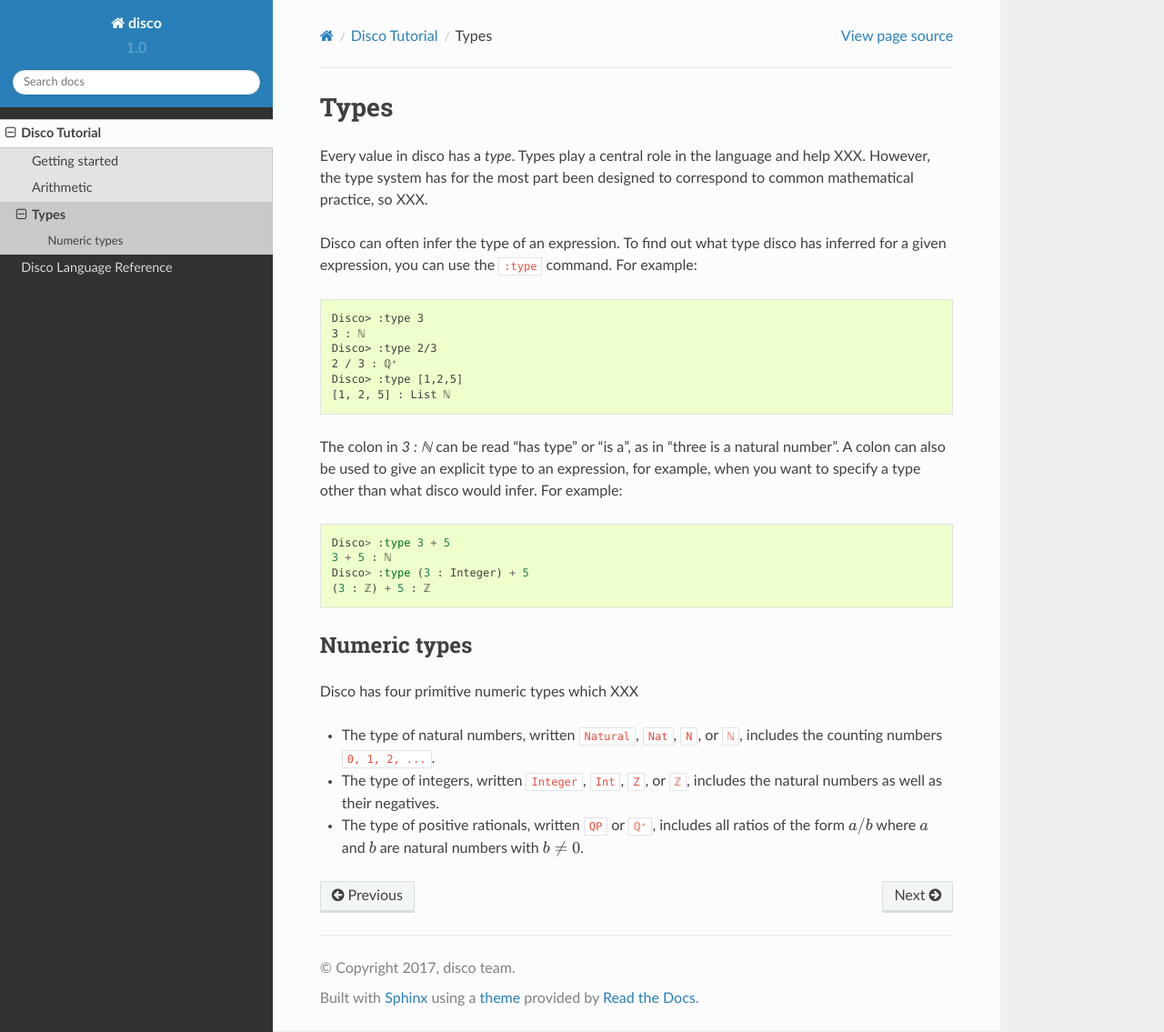
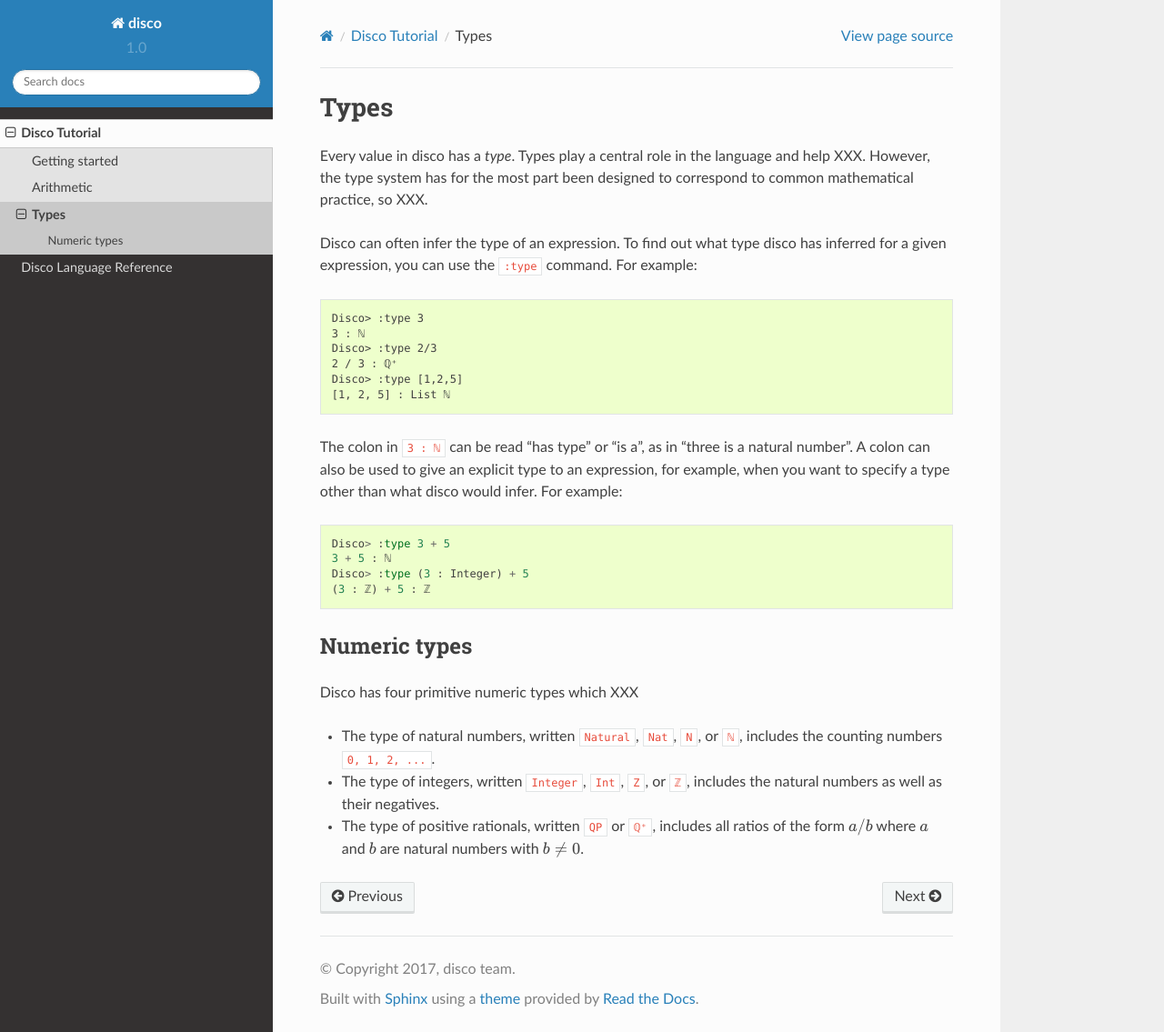
Before and after one commit to disco-lang/disco, a Sphinx documentation site: the page built from docs/tutorial/types.rst, in a window 1280 px wide and 1135 px high. Shown: the whole window at 91% size. Built offline with Sphinx 7.4.7 and the Read the Docs theme 2.0.0, drawn with Linux system fonts in a browser that asks for light colours.

Commit message:
syntax fix

```diff
--- a/docs/tutorial/types.rst
+++ b/docs/tutorial/types.rst
@@ -20,7 +20,7 @@
     Disco> :type [1,2,5]
     [1, 2, 5] : List ℕ
 
-The colon in `3 : ℕ` can be read "has type" or "is a", as in "three is
+The colon in ``3 : ℕ`` can be read "has type" or "is a", as in "three is
 a natural number".  A colon can also be used to give an explicit type
 to an expression, for example, when you want to specify a type other
 than what disco would infer.  For example:
```
